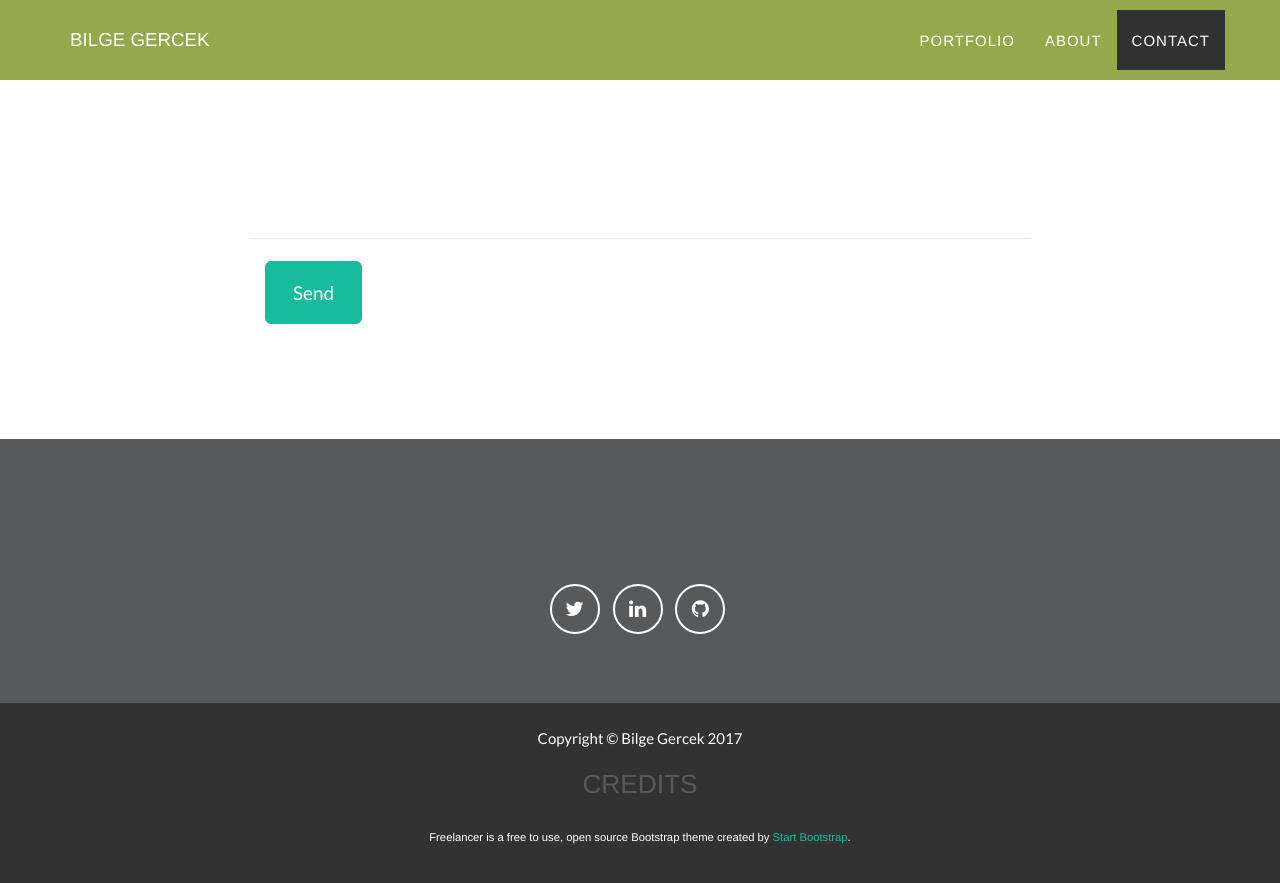
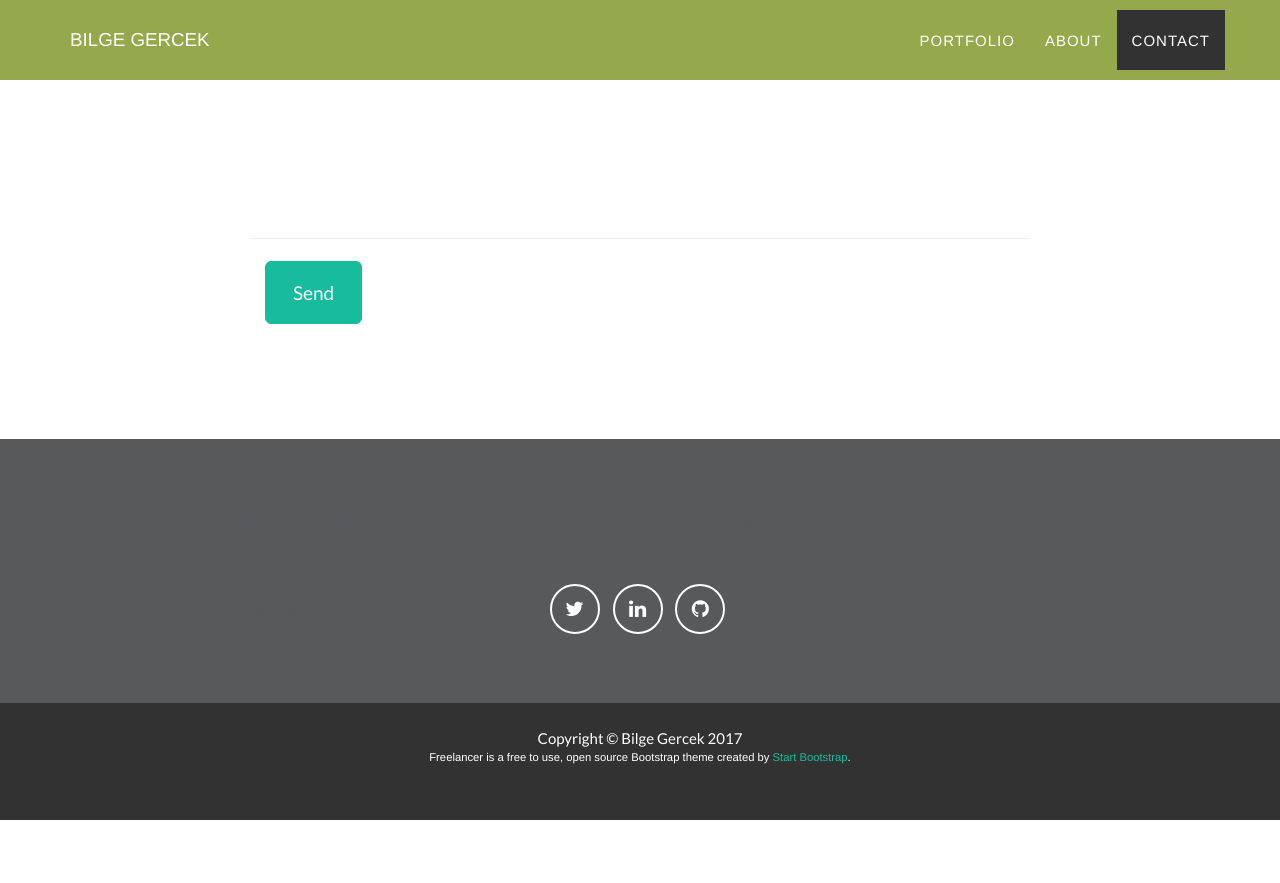
Before and after one commit to bilgegercek/bilgegercek.github.io, a Jekyll site: the page built from index.html, in a window 1280 px wide and 900 px high, scrolled down 2556 px. Shown: the top 883 px of the window. Built offline with Jekyll 4.4.1, drawn with Linux system fonts in a browser that asks for light colours; after the commit the page ends 3376 px from its top, so only the background shows below that.

Commit message:
Update footer.html

```diff
--- a/_includes/footer.html
+++ b/_includes/footer.html
@@ -33,7 +33,7 @@
                 </div>
 		    <div class="row">
 			<div class="col-lg-12">
-                        <h3>{{ site.footer.credits }}</h3>
+                       <!-- <h3>{{ site.footer.credits }}</h3> -->
                         <p class="credits">{{ site.credits }}</p>
                     </div>
             </div>
```
